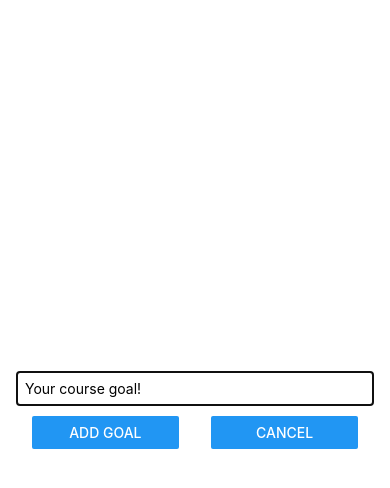
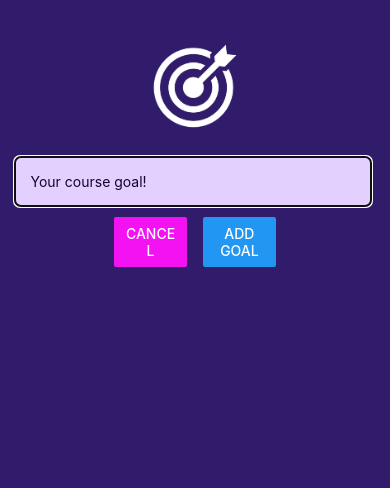
Before and after one commit to gtomsic/first-native-react, a React Native app: screen / in a window 390 px wide. Both pictures are taken after a click on the button "ADD NEW GOAL". Shown: the top 488 px of the page. Built offline with nearby package versions, Linux system fonts and the light colour scheme.

Commit message:
First react native complete

```diff
--- a/App.js
+++ b/App.js
@@ -1,5 +1,6 @@
 import { useState } from 'react';
 import { StyleSheet, View, Button, FlatList } from 'react-native';
+import { StatusBar } from 'expo-status-bar';
 import GoalInput from './src/components/GoalInput';
 import GoalItem from './src/components/GoalItem';
 export default function App() {
@@ -22,10 +23,12 @@
     });
   };
   return (
+    <>
+      <StatusBar style="light" />
       <View style={styles.appContainer}>
         <Button
           title="Add New Goal"
-        color="#5e0acc"
+          color="#a065ec"
           onPress={() => setIsOpen(!isOpen)}
         />
 
@@ -53,6 +56,7 @@
           />
         </View>
       </View>
+    </>
   );
 }
 
--- a/app.json
+++ b/app.json
@@ -5,24 +5,23 @@
     "version": "1.0.0",
     "orientation": "portrait",
     "icon": "./assets/icon.png",
+    "backgroundColor": "#1e085a",
     "splash": {
       "image": "./assets/splash.png",
       "resizeMode": "contain",
-      "backgroundColor": "#ffffff"
+      "backgroundColor": "#fff"
     },
     "updates": {
       "fallbackToCacheTimeout": 0
     },
-    "assetBundlePatterns": [
-      "**/*"
-    ],
+    "assetBundlePatterns": ["**/*"],
     "ios": {
       "supportsTablet": true
     },
     "android": {
       "adaptiveIcon": {
         "foregroundImage": "./assets/adaptive-icon.png",
-        "backgroundColor": "#FFFFFF"
+        "backgroundColor": "#fff"
       }
     },
     "web": {
--- a/src/components/GoalInput.js
+++ b/src/components/GoalInput.js
@@ -1,4 +1,11 @@
-import { StyleSheet, View, TextInput, Button, Modal } from 'react-native';
+import {
+  StyleSheet,
+  View,
+  TextInput,
+  Button,
+  Modal,
+  Image,
+} from 'react-native';
 
 const GoalInput = ({
   goalInputHandler,
@@ -9,6 +16,7 @@
   return (
     <Modal visible={isOpen} animationType="slide">
       <View style={styles.inputContainer}>
+        <Image style={styles.image} source={require('../../assets/goal.png')} />
         <TextInput
           onChangeText={goalInputHandler}
           style={styles.textInput}
@@ -16,10 +24,10 @@
         />
         <View style={styles.buttonContainer}>
           <View style={styles.button}>
-            <Button onPress={addGoalHandler} title="Add Goal" />
+            <Button onPress={closeModal} title="Cancel" color="#f312f2" />
           </View>
           <View style={styles.button}>
-            <Button onPress={closeModal} title="Cancel" />
+            <Button onPress={addGoalHandler} title="Add Goal" />
           </View>
         </View>
       </View>
@@ -33,17 +41,27 @@
   inputContainer: {
     flex: 1,
     justifyContent: 'center',
-    marginBottom: 24,
+    alignItems: 'center',
     padding: 16,
+    backgroundColor: '#311b6b',
+  },
+  image: {
+    width: 100,
+    height: 100,
+    margin: 20,
   },
   textInput: {
     borderWidth: 1,
-    borderColor: '#ccc',
+    borderColor: '#e4d0ff',
     marginRight: 5,
-    padding: 8,
+    padding: 16,
     width: '100%',
+    backgroundColor: '#e4d0ff',
+    color: '#120438',
+    borderRadius: 6,
   },
   buttonContainer: {
+    flex: 1,
     flexDirection: 'row',
     justifyContent: 'space-between',
     paddingHorizontal: 16,
```
Also changed, not shown: assets/goal.png (added). Lines whose indentation alone changed are shown as unchanged.
